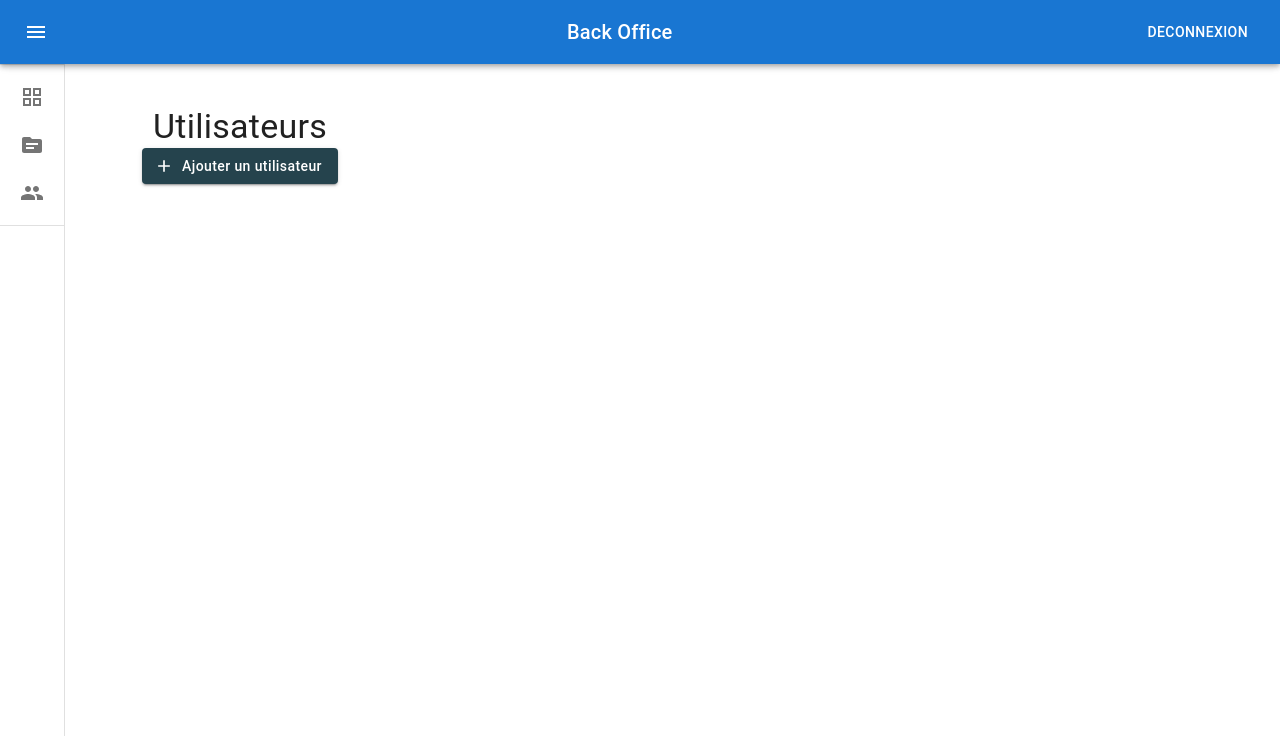
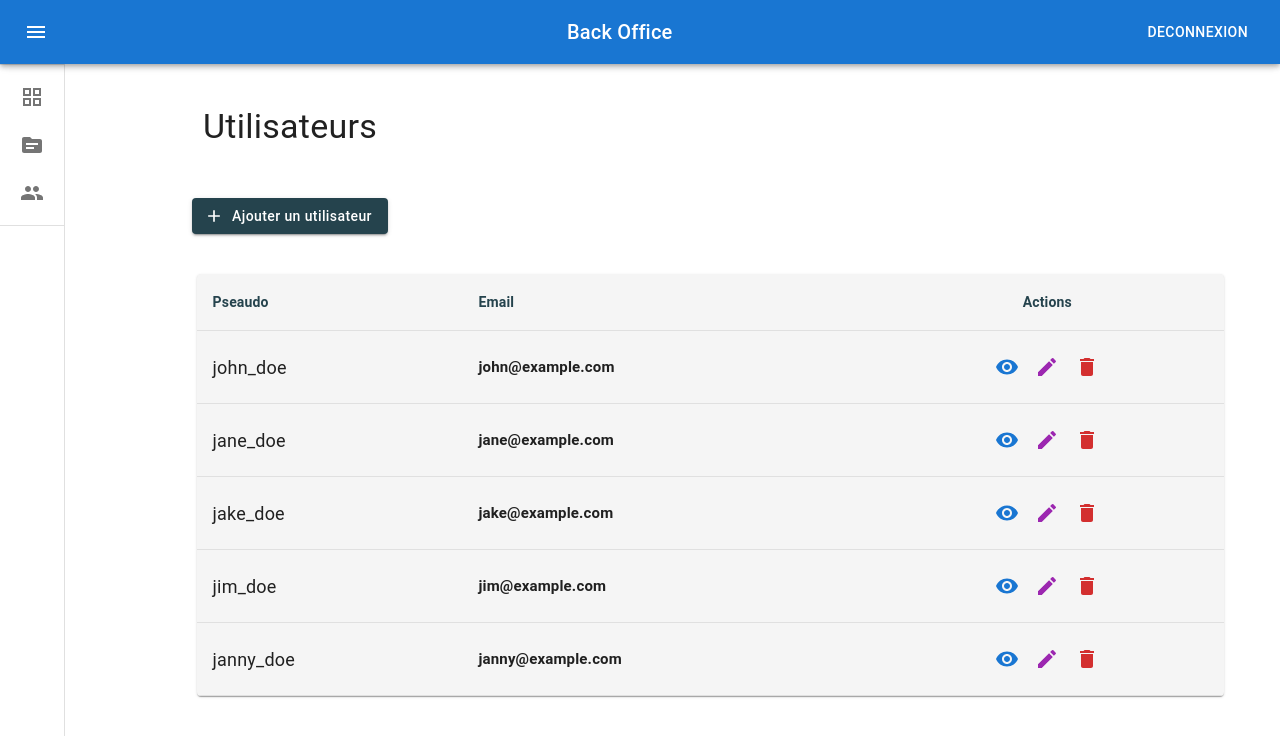
Before and after one commit to Platform23/Platform-BackOffice, a React (Vite) app: page /users in a window 1280 px wide. Shown: the top 736 px of the page. Built offline with nearby package versions, Linux system fonts and the light colour scheme.

Commit message:
user list

```diff
--- a/src/components/Layout.jsx
+++ b/src/components/Layout.jsx
@@ -1,22 +1,13 @@
 // src/components/Layout.jsx
-import {useState, React} from 'react';
+import React from 'react';
 import {
-    Toolbar,
-    Typography,
-    Drawer,
-    List,
-    ListItem,
-    ListItemText,
     CssBaseline,
-    Box,
-    Container }
+    Box, }
 from '@mui/material';
-import { Link } from 'react-router-dom';
 import NavBar from './NavBar';
 
 
 const Layout = ({ children }) => {
-  const [drawerOpen, setDrawerOpen] = useState(false);
 
   return (
     <>
@@ -28,7 +19,7 @@ const Layout = ({ children }) => {
           flexGrow: 1,
           bgcolor: 'background.default',
           p: 3,
-          marginLeft: drawerOpen ? '-500px' : '-800px', // Removes margin on the left
+          marginLeft:'-700px',
           marginTop: '50px',
         }}
       >
--- a/src/components/NavBar.jsx
+++ b/src/components/NavBar.jsx
@@ -10,7 +10,7 @@ import MenuIcon from '@mui/icons-material/Menu';
 import SideBar from './SideBar';
 import { Link } from 'react-router-dom';
 
-const drawerWidth = 240;
+const drawerWidth = 200;
 
 const AppBar = styled(MuiAppBar, {
   shouldForwardProp: (prop) => prop !== 'open',
--- a/src/components/SideBar.jsx
+++ b/src/components/SideBar.jsx
@@ -21,7 +21,7 @@ import {
 import { Link } from 'react-router-dom';
 
 
-const drawerWidth = 240;
+const drawerWidth = 200;
 
 const icons = [
   <GridViewIcon />,
--- a/src/components/userManagement/NewUserBtn.jsx
+++ b/src/components/userManagement/NewUserBtn.jsx
@@ -10,6 +10,7 @@ const NewUserButton = styled(Button)({
     backgroundColor: '#163d4a', // Darker shade on hover
   },
   marginLeft: 0, // Position to the left side of the screen
+  marginBottom: 40,
   alignSelf: 'flex-start',
   textTransform: 'none',
 });
--- /dev/null
+++ b/src/components/userManagement/UserList.jsx
@@ -0,0 +1,43 @@
+import React from 'react';
+import { Table, TableBody, TableCell, TableContainer, TableHead, TableRow, IconButton, Paper } from '@mui/material';
+import VisibilityIcon from '@mui/icons-material/Visibility';
+import EditIcon from '@mui/icons-material/Edit';
+import DeleteIcon from '@mui/icons-material/Delete';
+
+const UserList = ({ users, onView, onEdit, onDelete }) => {
+  return (
+    <TableContainer component={Paper} sx={{ maxWidth: '55%', marginLeft: 'auto', backgroundColor: '#f5f5f5'}}>
+      <Table >
+        <TableHead>
+          <TableRow>
+            <TableCell sx={{fontWeight: 'bold', color: '#25434d'}}>Pseaudo</TableCell>
+            <TableCell sx={{fontWeight: 'bold', color: '#25434d'}}>Email</TableCell>
+            <TableCell align="center" sx={{fontWeight: 'bold', color: '#25434d'}} >Actions</TableCell>
+          </TableRow>
+        </TableHead>
+
+        <TableBody>
+          {users.map((user) => (
+            <TableRow key={user.id}>
+              <TableCell sx={{fontSize: '18px'}}>{user.username}</TableCell>
+              <TableCell sx={{fontSize: '15px', fontWeight: 'bold'}}>{user.email}</TableCell>
+              <TableCell align="center">
+                <IconButton color="primary" onClick={() => onView(user.id)}>
+                  <VisibilityIcon />
+                </IconButton>
+                <IconButton color="secondary" onClick={() => onEdit(user.id)}>
+                  <EditIcon />
+                </IconButton>
+                <IconButton color="error" onClick={() => onDelete(user.id)}>
+                  <DeleteIcon />
+                </IconButton>
+              </TableCell>
+            </TableRow>
+          ))}
+        </TableBody>
+      </Table>
+    </TableContainer>
+  );
+};
+
+export default UserList;
--- a/src/index.css
+++ b/src/index.css
@@ -4,7 +4,7 @@
   font-weight: 400;
 
   color-scheme: light dark;
-  color: rgba(255, 255, 255, 0.87);
+  color: rgba(207, 42, 42, 0.87);
   background-color: #e3e3e3;
 
   font-synthesis: none;
@@ -18,6 +18,7 @@ body {
   margin: 0;
   min-width: 320px;
   min-height: 100vh;
+  background-color: #e3e3e3;
 }
 
 
@@ -25,7 +26,7 @@ body {
 @media (prefers-color-scheme: light) {
   :root {
     color: #213547;
-    background-color: #ffffff;
+    background-color: #e3e3e3;
   }
   a:hover {
     color: #747bff;
--- a/src/pages/Users.jsx
+++ b/src/pages/Users.jsx
@@ -1,13 +1,52 @@
-import React from 'react';
+import {useState, React} from 'react';
 import { Typography } from '@mui/material';
 import Layout from '../components/Layout';
 import NewUserBtn from '../components/userManagement/NewUserBtn';
+import UserList from '../components/userManagement/UserList';
 
-const Users = () => (
-  <Layout>
-    <Typography variant="h4">Utilisateurs</Typography>
-    <NewUserBtn />
-  </Layout>
-);
+const Users = () => {
+  const [drawerOpen, setDrawerOpen] = useState(false);
+
+  const users = [
+    { id: 1, username: 'john_doe', email: 'john@example.com' },
+    { id: 2, username: 'jane_doe', email: 'jane@example.com' },
+    { id: 3, username: 'jake_doe', email: 'jake@example.com' },
+    { id: 4, username: 'jim_doe', email: 'jim@example.com' },
+    { id: 5, username: 'janny_doe', email: 'janny@example.com' },
+  ];
+
+  const handleView = (id) => {
+    console.log(`View user with id: ${id}`);
+  };
+
+  const handleEdit = (id) => {
+    console.log(`Edit user with id: ${id}`);
+  };
+
+  const handleDelete = (id) => {
+    console.log(`Delete user with id: ${id}`);
+  };
+
+  return (
+    <Layout drawerOpen={drawerOpen} setDrawerOpen={setDrawerOpen}>
+      <Typography
+        variant="h4"
+        sx={{
+          marginBottom: '50px',
+        }}
+      >
+          Utilisateurs
+      </Typography>
+      <NewUserBtn />
+      <UserList
+        users={users}
+        onView={handleView}
+        onEdit={handleEdit}
+        onDelete={handleDelete}
+      />
+    </Layout>
+
+  )
+};
 
 export default Users;
```
